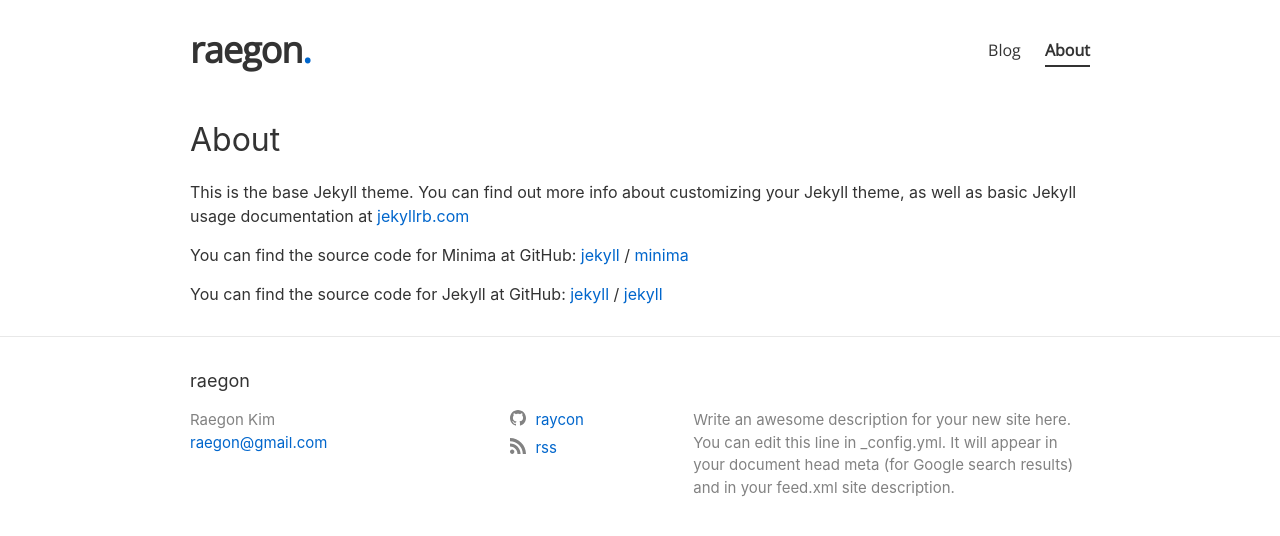
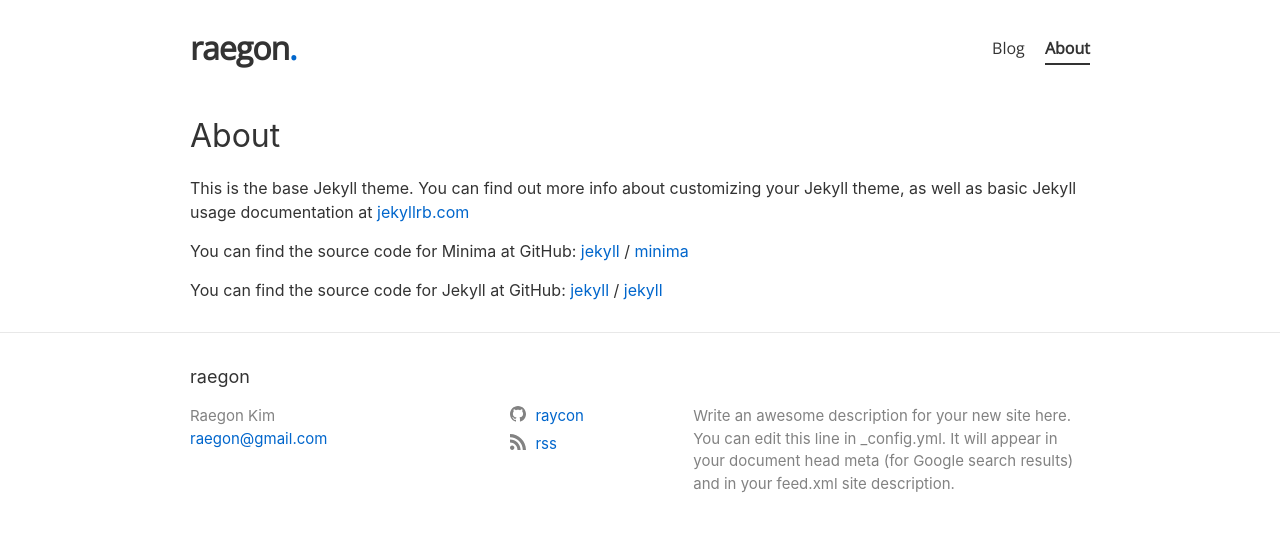
Before and after one commit to raycon/raycon.github.io, a Jekyll site: the page built from pages/about.md, in a window 1280 px wide. Shown: the top 536 px of the page. Built offline with Jekyll 4.4.1, drawn with Linux system fonts in a browser that asks for light colours.

Commit message:
Polishing header

```diff
--- a/_sass/minima.scss
+++ b/_sass/minima.scss
@@ -49,6 +49,11 @@ $on-laptop:        800px !default;
   transition: all 0.3s ease-in-out;
 }
 
+@mixin sans($weight:400) {
+  font-family: "Open Sans", sans-serif;
+  font-weight: $weight;
+}
+
 // Import partials.
 @import
   "minima/base",
--- a/_sass/minima/_layout.scss
+++ b/_sass/minima/_layout.scss
@@ -2,25 +2,16 @@
  * Site header
  */
 .site-header {
-  min-width: 4rem;
-  margin: 25px 0;
-
-  @include media-query($on-laptop) {
-    margin: 10px 0;
-  }
+  margin: 1rem 0;
+  line-height: 4rem;
 }
 
-
-
 .site-title {
-  @include transition();
-  font-size: 36px;
-  line-height: 50px;
-  font-family: "Open Sans", sans-serif;
-  font-weight: 600;
+  @include transition;
+  float: left;
+  @include sans(600);
+  font-size: 2rem;
   letter-spacing: -1px;
-  margin-bottom: 0;
-  float: left;
 
   &:after {
     content: ".";
@@ -37,32 +28,27 @@
   &:hover {
     opacity: 0.5;
   }
-
 }
 
 .site-nav {
   float: right;
-  font-size: 16px;
-  font-family: "Open Sans", sans-serif;
-  line-height: 50px;
+  @include sans;
 
   ul {
     list-style-type: none;
     margin: 0;
-    padding: 0;
 
     li {
       display: inline-block;
 
-      // Gaps between nav items, but not on the last one
       &:not(:last-child) {
-        margin-right: 20px;
+        margin-right: 1em;
       }
     }
   }
 
   .page-link {
-    @include transition();
+    @include transition;
     color: $text-color;
     text-decoration: none;
 
@@ -73,8 +59,8 @@
 
   .active {
     padding-bottom: 4px;
-    border-bottom: 2px solid $nav-color;
-    font-weight: 700;
+    border-bottom: 2px solid $text-color;
+    font-weight: 600;
   }
 }
 
```
